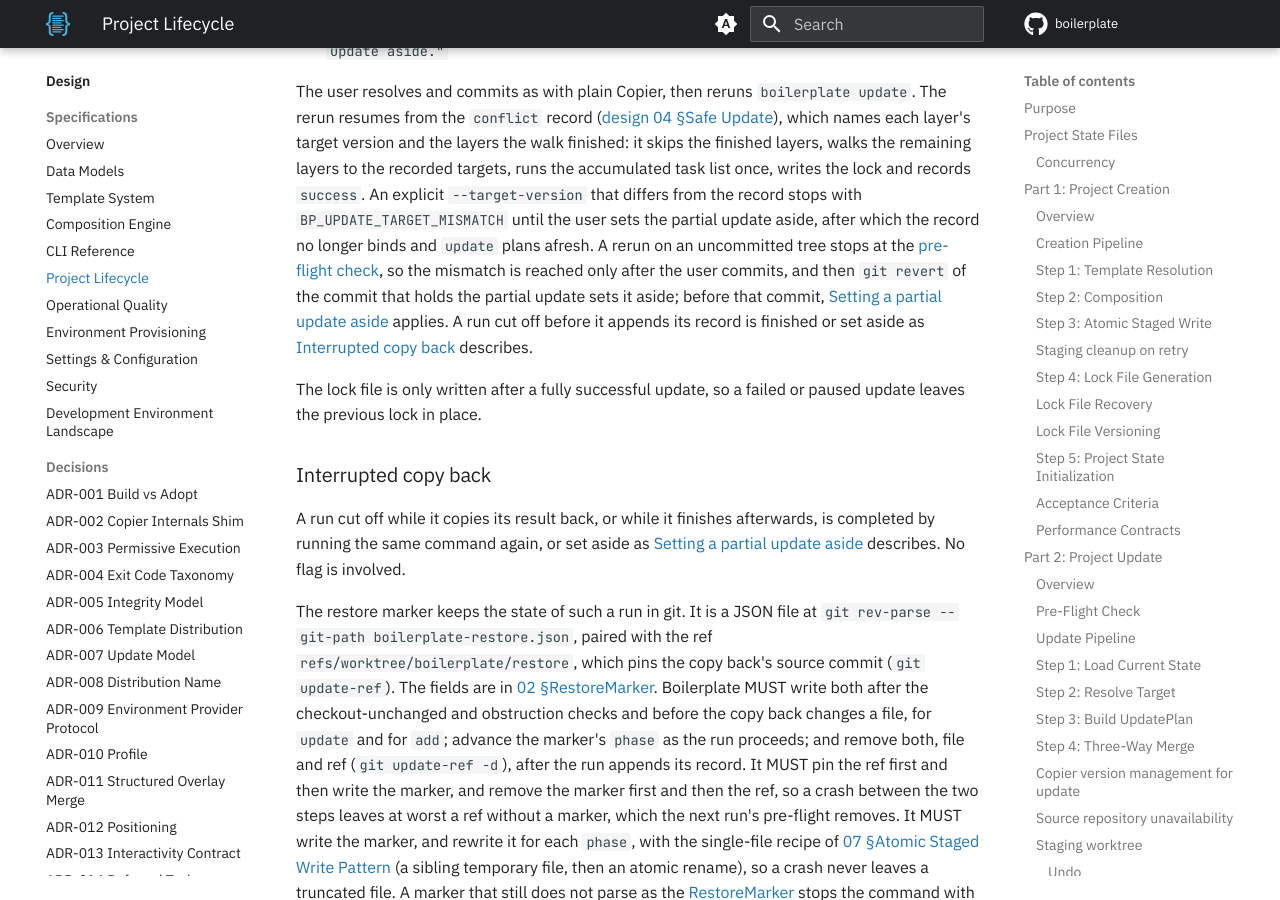
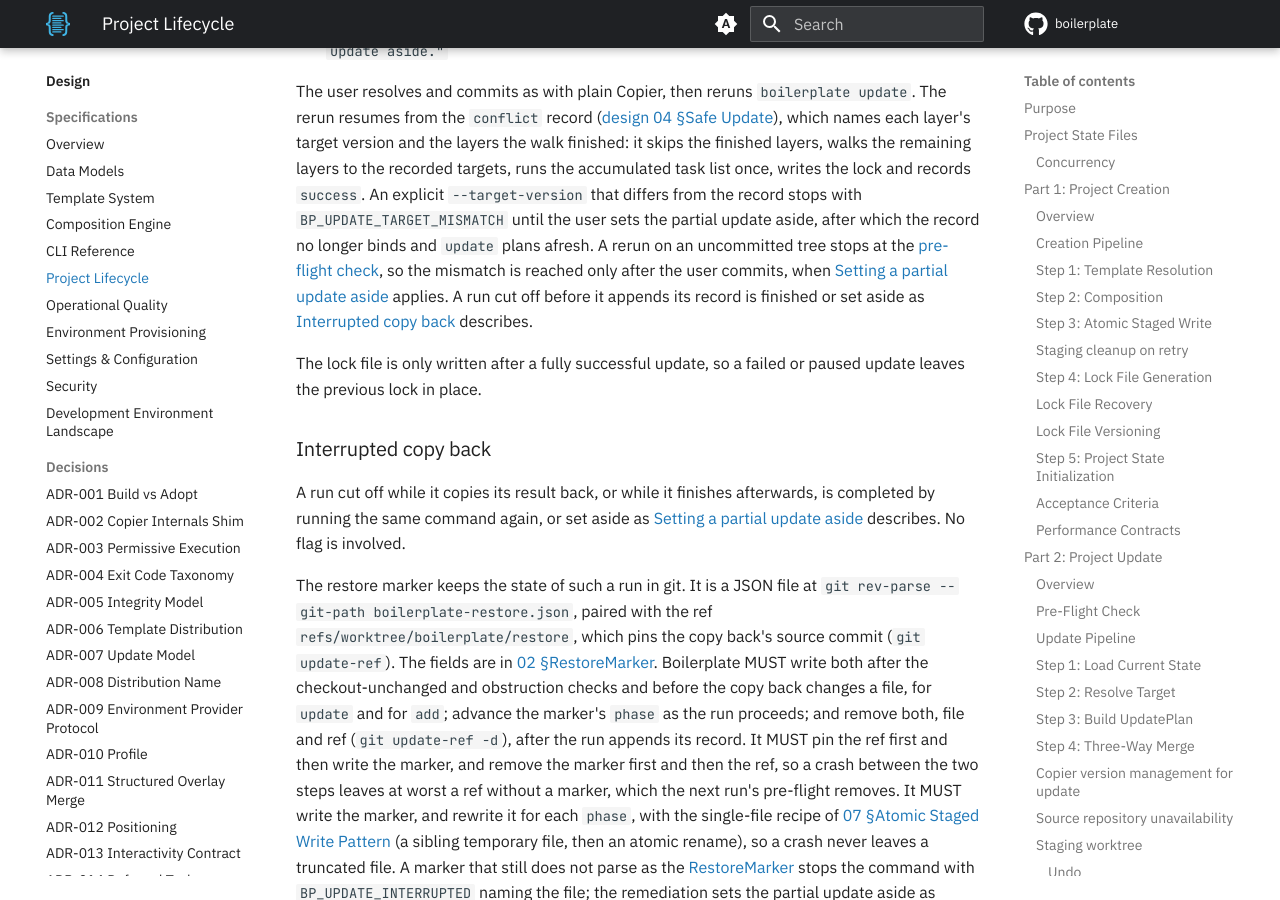
Before and after one commit to TheRealBillSiegler/boilerplate, an MkDocs documentation site: the page built from docs/design/06-project-lifecycle.md, in a window 1280 px wide and 900 px high, scrolled down 16226 px. Built offline with MkDocs 1.6.1 and Material for MkDocs 9.7.7, drawn with Linux system fonts in a browser that asks for light colours; a script that is not in the unit is left out; comment, search, counter and statistics services are not loaded; the version menu is left out.

Commit message:
docs(design): leave the git revert remedy to its one section
Step 5 repeated the git revert remedy that Setting a partial update
aside already states; it now links the section.

Co-Authored-By: Claude Sonnet 5.5 <noreply@anthropic.com>

```diff
--- a/docs/design/06-project-lifecycle.md
+++ b/docs/design/06-project-lifecycle.md
@@ -349,7 +349,7 @@ Undo restores every tracked file, in the working tree and the index, from the st
 - appends a `conflict` record, exits with code `4` (`ACTION_REQUIRED`) with `BP_UPDATE_CONFLICT_PAUSED` and writes no lock;
 - prints the remediation `"Resolve conflicts and commit, then run 'boilerplate update' again. 'git reset' and then 'git stash --include-untracked' set the partial update aside."`
 
-The user resolves and commits as with plain Copier, then reruns `boilerplate update`. The rerun resumes from the `conflict` record ([design 04 §Safe Update](04-composition-engine.md#safe-update)), which names each layer's target version and the layers the walk finished: it skips the finished layers, walks the remaining layers to the recorded targets, runs the accumulated task list once, writes the lock and records `success`. An explicit `--target-version` that differs from the record stops with `BP_UPDATE_TARGET_MISMATCH` until the user sets the partial update aside, after which the record no longer binds and `update` plans afresh. A rerun on an uncommitted tree stops at the [pre-flight check](#pre-flight-check), so the mismatch is reached only after the user commits, and then `git revert` of the commit that holds the partial update sets it aside; before that commit, [Setting a partial update aside](#setting-a-partial-update-aside) applies. A run cut off before it appends its record is finished or set aside as [Interrupted copy back](#interrupted-copy-back) describes.
+The user resolves and commits as with plain Copier, then reruns `boilerplate update`. The rerun resumes from the `conflict` record ([design 04 §Safe Update](04-composition-engine.md#safe-update)), which names each layer's target version and the layers the walk finished: it skips the finished layers, walks the remaining layers to the recorded targets, runs the accumulated task list once, writes the lock and records `success`. An explicit `--target-version` that differs from the record stops with `BP_UPDATE_TARGET_MISMATCH` until the user sets the partial update aside, after which the record no longer binds and `update` plans afresh. A rerun on an uncommitted tree stops at the [pre-flight check](#pre-flight-check), so the mismatch is reached only after the user commits, when [Setting a partial update aside](#setting-a-partial-update-aside) applies. A run cut off before it appends its record is finished or set aside as [Interrupted copy back](#interrupted-copy-back) describes.
 
 The lock file is only written after a fully successful update, so a failed or paused update leaves the previous lock in place.
 
```
